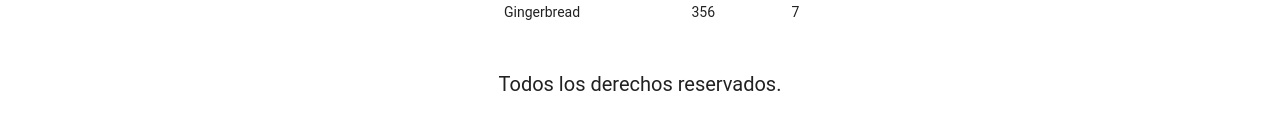
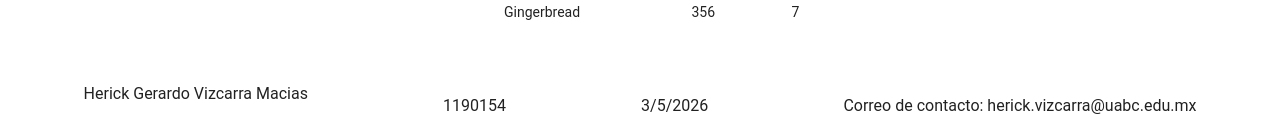
Before and after one commit to Sakerick/Langing-Page-Vuetify, a Vue app: page / in a window 1280 px wide. Shown: the part 1114-1245 px from the top of the page. Built offline with nearby package versions, Linux system fonts and the light colour scheme; a small style sheet from the web is missing.

Commit message:
Update FooterComp.vue

```diff
--- a/src/components/FooterComp.vue
+++ b/src/components/FooterComp.vue
@@ -1,5 +1,32 @@
 <template>
   <v-footer class="d-flex text-center pa-4" dark>
-    <v-toolbar-title>Todos los derechos reservados.</v-toolbar-title>
+    <v-row>
+      <v-col>
+        Herick Gerardo Vizcarra Macias
+      </v-col>
+    </v-row>
+    <v-row>
+      <v-col>
+        1190154
+      </v-col>
+    </v-row>
+    <v-row>
+      <v-col>
+        {{ obtenerFecha() }}
+      </v-col>
+    </v-row>
+    <v-row>
+      <v-col>
+        Correo de contacto: herick.vizcarra@uabc.edu.mx
+      </v-col>
+    </v-row>
   </v-footer>
 </template>
+
+<script lang="ts" setup>
+  function obtenerFecha () {
+    const fecha = new Date()
+    return fecha.toLocaleDateString()
+  }
+
+</script>
```
